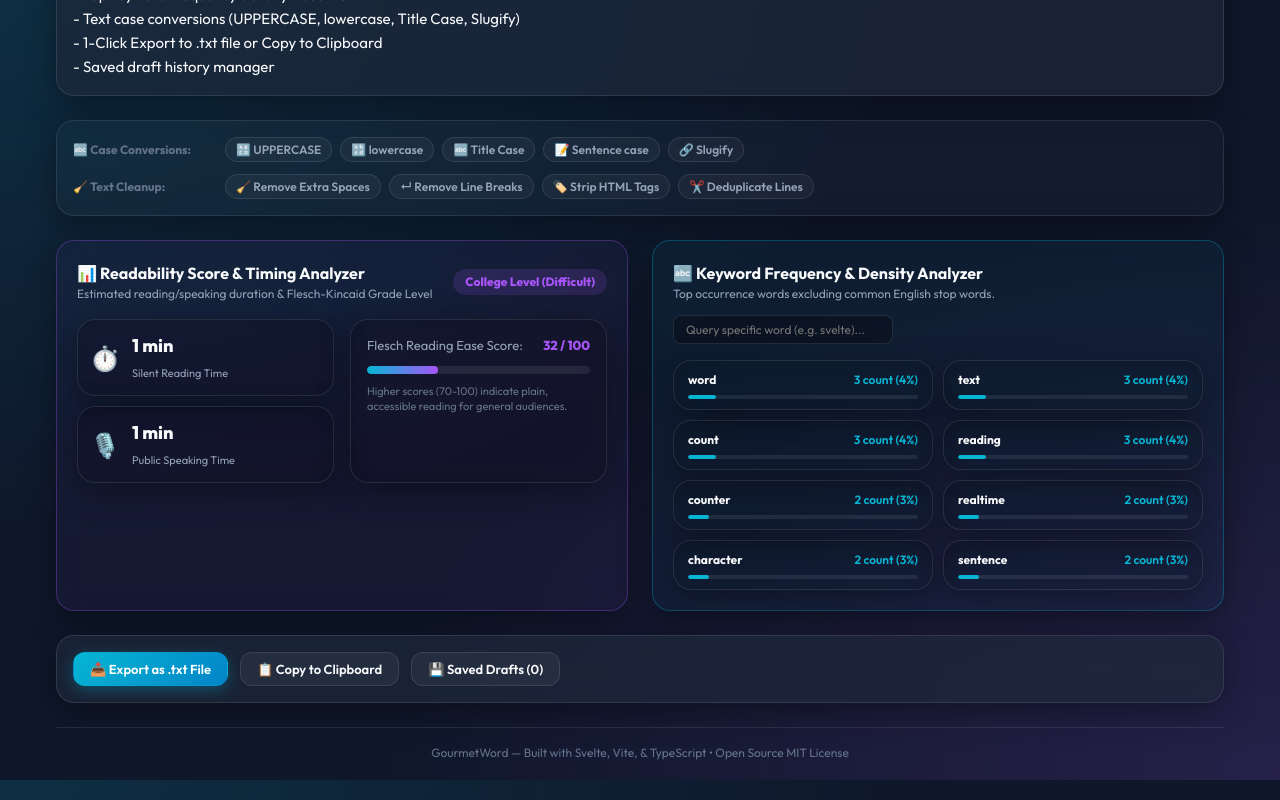
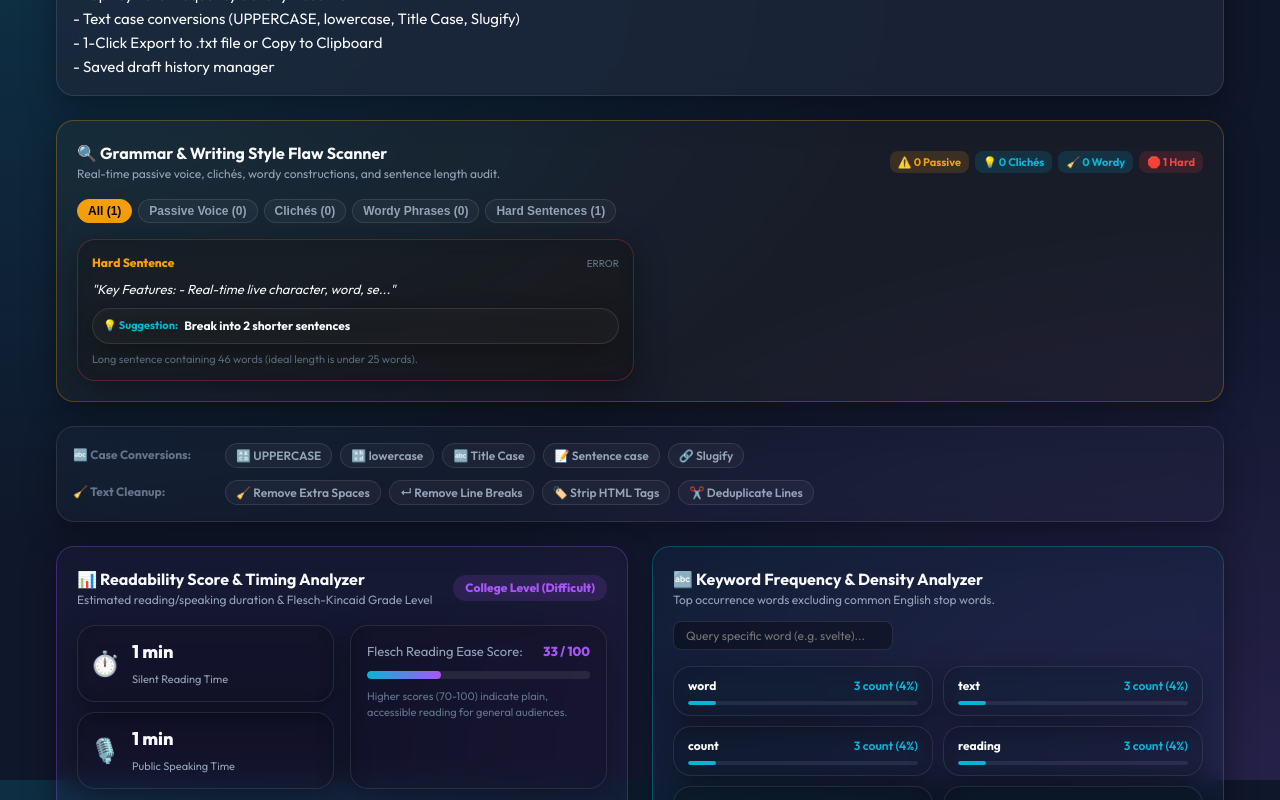
Before and after one commit to breakingthebot/word-counter-build42, a Svelte app: page / in a window 1280 px wide. Shown: the part 820-1620 px from the top of the page. Built offline with nearby package versions, Linux system fonts and the light colour scheme.

Commit message:
Build 42 Iteration 3 - Add Grammar & Writing Flaws Scanner and Rebrand to WordCraft

```diff
--- a/src/App.svelte
+++ b/src/App.svelte
@@ -1,5 +1,5 @@
 <!-- src/App.svelte -->
-<!-- Root App component for GourmetWord Live Text & Word Counter. -->
+<!-- Root App component for WordCraft Live Text & Word Counter. -->
 <!-- Connects to: src/components/*, src/stores/textStore.ts -->
 <!-- Created: 2026-07-25 -->
 
@@ -8,6 +8,7 @@
   import MetricsOverview from './components/MetricsOverview.svelte';
   import WritingSprintTimer from './components/WritingSprintTimer.svelte';
   import TextEditor from './components/TextEditor.svelte';
+  import WritingFlawScanner from './components/WritingFlawScanner.svelte';
   import TextToolsBar from './components/TextToolsBar.svelte';
   import ReadabilityScore from './components/ReadabilityScore.svelte';
   import KeywordDensity from './components/KeywordDensity.svelte';
@@ -23,6 +24,8 @@
 
   <TextEditor />
 
+  <WritingFlawScanner />
+
   <TextToolsBar />
 
   <div class="analytics-grid">
@@ -33,7 +36,7 @@
   <ExportToolbar />
 
   <footer class="app-footer">
-    <p>GourmetWord — Built with Svelte, Vite, & TypeScript • Open Source MIT License</p>
+    <p>WordCraft — Built with Svelte, Vite, & TypeScript • Open Source MIT License</p>
   </footer>
 </main>
 
--- a/src/components/Header.svelte
+++ b/src/components/Header.svelte
@@ -27,7 +27,7 @@
     <div class="brand-row">
       <span class="logo-icon">📝</span>
       <div>
-        <h1 class="app-title">GourmetWord</h1>
+        <h1 class="app-title">WordCraft</h1>
         <p class="app-subtitle">Reactive Svelte Live Word, Character & Readability Counter</p>
       </div>
     </div>
--- /dev/null
+++ b/src/components/WritingFlawScanner.svelte
@@ -0,0 +1,202 @@
+<!-- src/components/WritingFlawScanner.svelte -->
+<!-- Grammar & Writing Flaws Scanner component. -->
+<!-- Connects to: src/services/flawScannerService.ts, src/stores/textStore.ts -->
+<!-- Created: 2026-07-25 -->
+
+<script lang="ts">
+  import { text } from '../stores/textStore';
+  import { scanTextFlaws, type WritingFlaw } from '../services/flawScannerService';
+
+  let selectedFilter = 'All';
+
+  $: flaws = scanTextFlaws($text);
+
+  $: filteredFlaws = selectedFilter === 'All'
+    ? flaws
+    : flaws.filter(f => f.type === selectedFilter);
+
+  $: counts = {
+    passive: flaws.filter(f => f.type === 'Passive Voice').length,
+    cliche: flaws.filter(f => f.type === 'Cliche').length,
+    wordy: flaws.filter(f => f.type === 'Wordy Phrase').length,
+    hard: flaws.filter(f => f.type === 'Hard Sentence').length
+  };
+</script>
+
+<div class="flaw-scanner card">
+  <div class="scanner-header">
+    <div>
+      <h4>🔍 Grammar & Writing Style Flaw Scanner</h4>
+      <p class="subtitle">Real-time passive voice, clichés, wordy constructions, and sentence length audit.</p>
+    </div>
+
+    <!-- Summary Badges -->
+    <div class="summary-pills">
+      <span class="pill-badge warning">⚠️ {counts.passive} Passive</span>
+      <span class="pill-badge suggestion">💡 {counts.cliche} Clichés</span>
+      <span class="pill-badge suggestion">🧹 {counts.wordy} Wordy</span>
+      <span class="pill-badge error">🛑 {counts.hard} Hard</span>
+    </div>
+  </div>
+
+  <!-- Filter Chips Row -->
+  <div class="filter-chips">
+    <button on:click={() => selectedFilter = 'All'} class="chip-btn" class:active={selectedFilter === 'All'}>
+      All ({flaws.length})
+    </button>
+    <button on:click={() => selectedFilter = 'Passive Voice'} class="chip-btn" class:active={selectedFilter === 'Passive Voice'}>
+      Passive Voice ({counts.passive})
+    </button>
+    <button on:click={() => selectedFilter = 'Cliche'} class="chip-btn" class:active={selectedFilter === 'Cliche'}>
+      Clichés ({counts.cliche})
+    </button>
+    <button on:click={() => selectedFilter = 'Wordy Phrase'} class="chip-btn" class:active={selectedFilter === 'Wordy Phrase'}>
+      Wordy Phrases ({counts.wordy})
+    </button>
+    <button on:click={() => selectedFilter = 'Hard Sentence'} class="chip-btn" class:active={selectedFilter === 'Hard Sentence'}>
+      Hard Sentences ({counts.hard})
+    </button>
+  </div>
+
+  <!-- Flaws Feed List -->
+  {#if filteredFlaws.length > 0}
+    <div class="flaws-grid">
+      {#each filteredFlaws as flaw}
+        <div class="flaw-card card" class:warning={flaw.severity === 'warning'} class:error={flaw.severity === 'error'}>
+          <div class="flaw-head">
+            <span class="flaw-type">{flaw.type}</span>
+            <span class="severity-tag">{flaw.severity}</span>
+          </div>
+
+          <p class="flaw-text">"{flaw.text}"</p>
+
+          <div class="suggestion-box card">
+            <span class="sugg-lbl">💡 Suggestion:</span>
+            <strong class="sugg-val">{flaw.suggestion}</strong>
+          </div>
+
+          <p class="explanation">{flaw.explanation}</p>
+        </div>
+      {/each}
+    </div>
+  {:else}
+    <div class="clean-msg card">
+      ✨ <strong>Great prose clarity!</strong> No writing flaws or passive voice constructions detected in your current text filter.
+    </div>
+  {/if}
+</div>
+
+<style>
+  .flaw-scanner {
+    padding: 20px;
+    display: flex;
+    flex-direction: column;
+    gap: 16px;
+    background: rgba(245, 158, 11, 0.04);
+    border-color: rgba(245, 158, 11, 0.3);
+  }
+
+  .scanner-header {
+    display: flex;
+    justify-content: space-between;
+    align-items: center;
+    flex-wrap: wrap;
+    gap: 12px;
+  }
+
+  .scanner-header h4 { font-size: 16px; color: var(--text-primary); }
+  .subtitle { font-size: 12px; color: var(--text-secondary); }
+
+  .summary-pills {
+    display: flex;
+    gap: 6px;
+    flex-wrap: wrap;
+  }
+
+  .pill-badge {
+    font-size: 11px;
+    font-weight: 700;
+    padding: 3px 8px;
+    border-radius: var(--radius-sm);
+  }
+
+  .pill-badge.warning { background: rgba(245, 158, 11, 0.15); color: var(--accent-amber); }
+  .pill-badge.suggestion { background: rgba(6, 182, 212, 0.15); color: var(--accent-cyan); }
+  .pill-badge.error { background: rgba(239, 68, 68, 0.15); color: #ef4444; }
+
+  .filter-chips {
+    display: flex;
+    gap: 6px;
+    flex-wrap: wrap;
+  }
+
+  .chip-btn {
+    background: rgba(255, 255, 255, 0.04);
+    border: 1px solid var(--border-color);
+    color: var(--text-secondary);
+    padding: 4px 10px;
+    border-radius: 16px;
+    font-size: 12px;
+    font-weight: 600;
+    cursor: pointer;
+  }
+
+  .chip-btn.active {
+    background: var(--accent-amber);
+    color: #000;
+    border-color: var(--accent-amber);
+  }
+
+  .flaws-grid {
+    display: grid;
+    grid-template-columns: 1fr;
+    gap: 12px;
+
+    @media (min-width: 600px) {
+      grid-template-columns: repeat(2, 1fr);
+    }
+  }
+
+  .flaw-card {
+    padding: 14px;
+    background: rgba(0, 0, 0, 0.25);
+    display: flex;
+    flex-direction: column;
+    gap: 8px;
+  }
+
+  .flaw-card.warning { border-color: rgba(245, 158, 11, 0.3); }
+  .flaw-card.error { border-color: rgba(239, 68, 68, 0.3); }
+
+  .flaw-head {
+    display: flex;
+    justify-content: space-between;
+    align-items: center;
+  }
+
+  .flaw-type { font-size: 12px; font-weight: 800; color: var(--accent-amber); }
+  .severity-tag { font-size: 10px; text-transform: uppercase; color: var(--text-muted); }
+
+  .flaw-text { font-size: 13px; color: var(--text-primary); font-style: italic; }
+
+  .suggestion-box {
+    padding: 8px 10px;
+    background: rgba(255, 255, 255, 0.03);
+    display: flex;
+    align-items: center;
+    gap: 6px;
+  }
+
+  .sugg-lbl { font-size: 11px; color: var(--accent-cyan); font-weight: 700; }
+  .sugg-val { font-size: 12px; color: var(--text-primary); }
+
+  .explanation { font-size: 11px; color: var(--text-muted); line-height: 1.3; }
+
+  .clean-msg {
+    padding: 14px;
+    background: rgba(16, 185, 129, 0.1);
+    border-color: var(--accent-emerald);
+    color: var(--text-primary);
+    font-size: 13px;
+  }
+</style>
--- /dev/null
+++ b/src/services/flawScannerService.ts
@@ -0,0 +1,109 @@
+// src/services/flawScannerService.ts
+// Grammar & Writing Flaws Scanner service for Build 42.
+// Connects to: src/components/WritingFlawScanner.svelte, src/App.svelte
+// Created: 2026-07-25
+
+export interface WritingFlaw {
+  id: string;
+  type: 'Passive Voice' | 'Cliche' | 'Wordy Phrase' | 'Hard Sentence';
+  text: string;
+  suggestion: string;
+  severity: 'warning' | 'suggestion' | 'error';
+  explanation: string;
+}
+
+const PASSIVE_VOICE_PATTERNS = [
+  { regex: /\b(?:am|is|are|was|were|be|been|being)\s+(?:\w+ed|written|made|done|taken|given|seen|built|chosen)\b/gi, explanation: 'Consider converting to active voice for stronger impact.' }
+];
+
+const CLICHE_PHRASES = [
+  { phrase: 'at the end of the day', suggestion: 'ultimately' },
+  { phrase: 'think outside the box', suggestion: 'think creatively' },
+  { phrase: 'low hanging fruit', suggestion: 'easy targets' },
+  { phrase: 'few and far between', suggestion: 'rare' },
+  { phrase: 'in a nutshell', suggestion: 'briefly' },
+  { phrase: 'hit the nail on the head', suggestion: 'be exact' },
+  { phrase: 'touch base', suggestion: 'contact' },
+  { phrase: 'take it to the next level', suggestion: 'improve' }
+];
+
+const WORDY_PHRASES = [
+  { phrase: 'due to the fact that', suggestion: 'because' },
+  { phrase: 'in order to', suggestion: 'to' },
+  { phrase: 'at this point in time', suggestion: 'now' },
+  { phrase: 'in the event that', suggestion: 'if' },
+  { phrase: 'until such time as', suggestion: 'until' },
+  { phrase: 'for the purpose of', suggestion: 'for' },
+  { phrase: 'with the exception of', suggestion: 'except' },
+  { phrase: 'has the ability to', suggestion: 'can' }
+];
+
+export function scanTextFlaws(text: string): WritingFlaw[] {
+  if (!text.trim()) return [];
+
+  const flaws: WritingFlaw[] = [];
+  let flawId = 1;
+
+  // 1. Passive Voice Detection
+  PASSIVE_VOICE_PATTERNS.forEach(p => {
+    let match;
+    while ((match = p.regex.exec(text)) !== null) {
+      flaws.push({
+        id: `flaw-${flawId++}`,
+        type: 'Passive Voice',
+        text: match[0],
+        suggestion: 'Rephrase using active subject',
+        severity: 'warning',
+        explanation: p.explanation
+      });
+    }
+  });
+
+  // 2. Cliche Detection
+  const lowerText = text.toLowerCase();
+  CLICHE_PHRASES.forEach(item => {
+    if (lowerText.includes(item.phrase)) {
+      flaws.push({
+        id: `flaw-${flawId++}`,
+        type: 'Cliche',
+        text: item.phrase,
+        suggestion: `Use "${item.suggestion}" instead`,
+        severity: 'suggestion',
+        explanation: 'Overused cliché phrase that weakens prose clarity.'
+      });
+    }
+  });
+
+  // 3. Wordy Phrases Detection
+  WORDY_PHRASES.forEach(item => {
+    if (lowerText.includes(item.phrase)) {
+      flaws.push({
+        id: `flaw-${flawId++}`,
+        type: 'Wordy Phrase',
+        text: item.phrase,
+        suggestion: `Simplify to "${item.suggestion}"`,
+        severity: 'suggestion',
+        explanation: 'Wordy construction that can be stated more concisely.'
+      });
+    }
+  });
+
+  // 4. Hard-to-Read Sentences (Sentences > 30 words)
+  const sentences = text.split(/[.!?]+/).filter(s => s.trim().length > 0);
+  sentences.forEach(sent => {
+    const wordCount = sent.trim().split(/\s+/).length;
+    if (wordCount > 30) {
+      const snippet = sent.trim().slice(0, 50) + '...';
+      flaws.push({
+        id: `flaw-${flawId++}`,
+        type: 'Hard Sentence',
+        text: snippet,
+        suggestion: 'Break into 2 shorter sentences',
+        severity: 'error',
+        explanation: `Long sentence containing ${wordCount} words (ideal length is under 25 words).`
+      });
+    }
+  });
+
+  return flaws;
+}
--- a/src/stores/textStore.ts
+++ b/src/stores/textStore.ts
@@ -14,7 +14,7 @@ export interface DraftItem {
   updatedAt: string;
 }
 
-const DEFAULT_SAMPLE_TEXT = `Welcome to GourmetWord — the ultra-fast, reactive Svelte word and text counter.
+const DEFAULT_SAMPLE_TEXT = `Welcome to WordCraft — the ultra-fast, reactive Svelte word and text counter.
 
 Type or paste your text here to get real-time metrics including character count, word count, sentence count, reading time, and Flesch-Kincaid readability scoring.
 
```
Also changed, not shown: index.html (+1 -1 lines), 2 other files (tests, documents, lock files or other folders).
